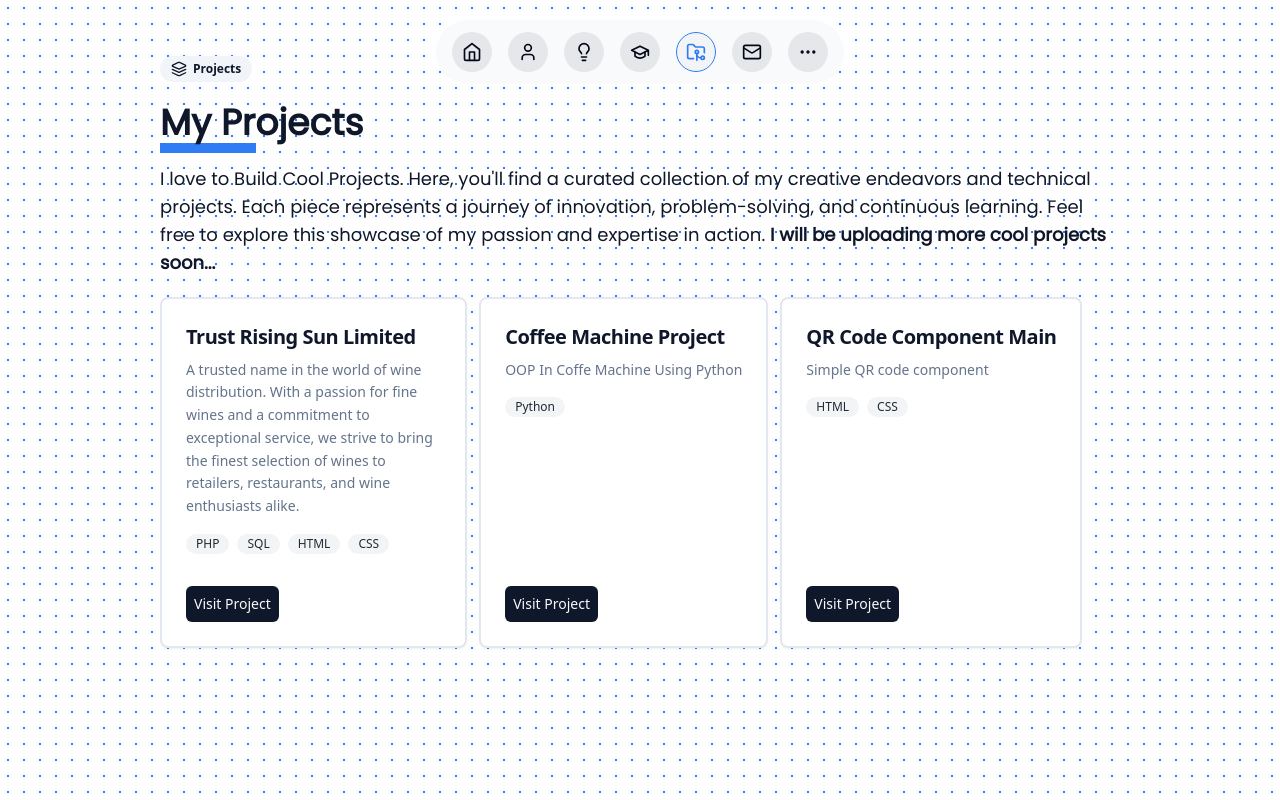
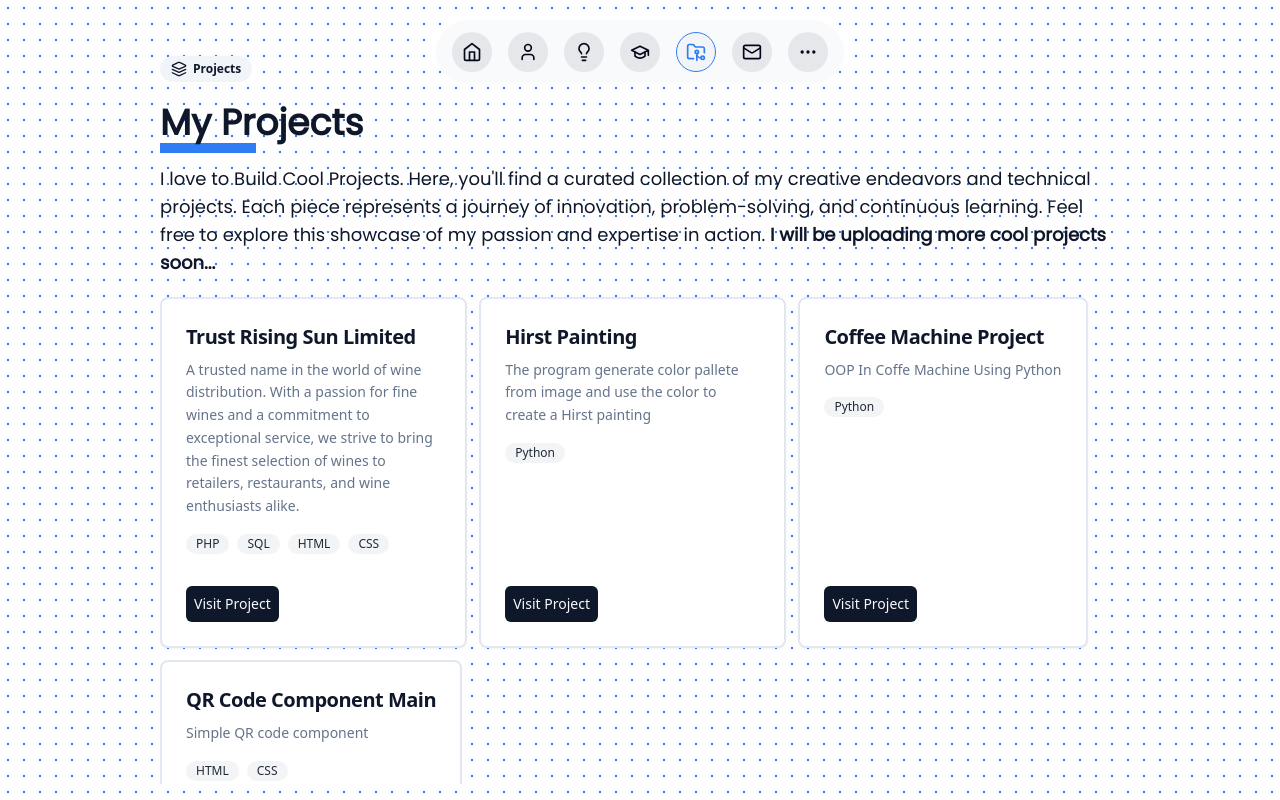
Before and after one commit to emmanuel-dev3/portfolio, a Next.js app: page /projects in a window 1280 px wide. Built offline with nearby package versions, Linux system fonts and the light colour scheme.

Commit message:
Added a hirst painting project

```diff
--- a/src/app/projects/page.tsx
+++ b/src/app/projects/page.tsx
@@ -15,6 +15,13 @@ With a passion for fine wines and a commitment to exceptional service, we strive
       link: "https://www.trustrisingsunltd.com/",
     },
 
+    {
+      title: "Hirst Painting",
+      description:
+        "The program generate color pallete from image and use the color to create a Hirst painting",
+      tags: ["Python"],
+      link: "https://github.com/emmanuel-dev3/hirst-painting",
+    },
     {
       title: "Coffee Machine Project",
       description: "OOP In Coffe Machine Using Python",
```
